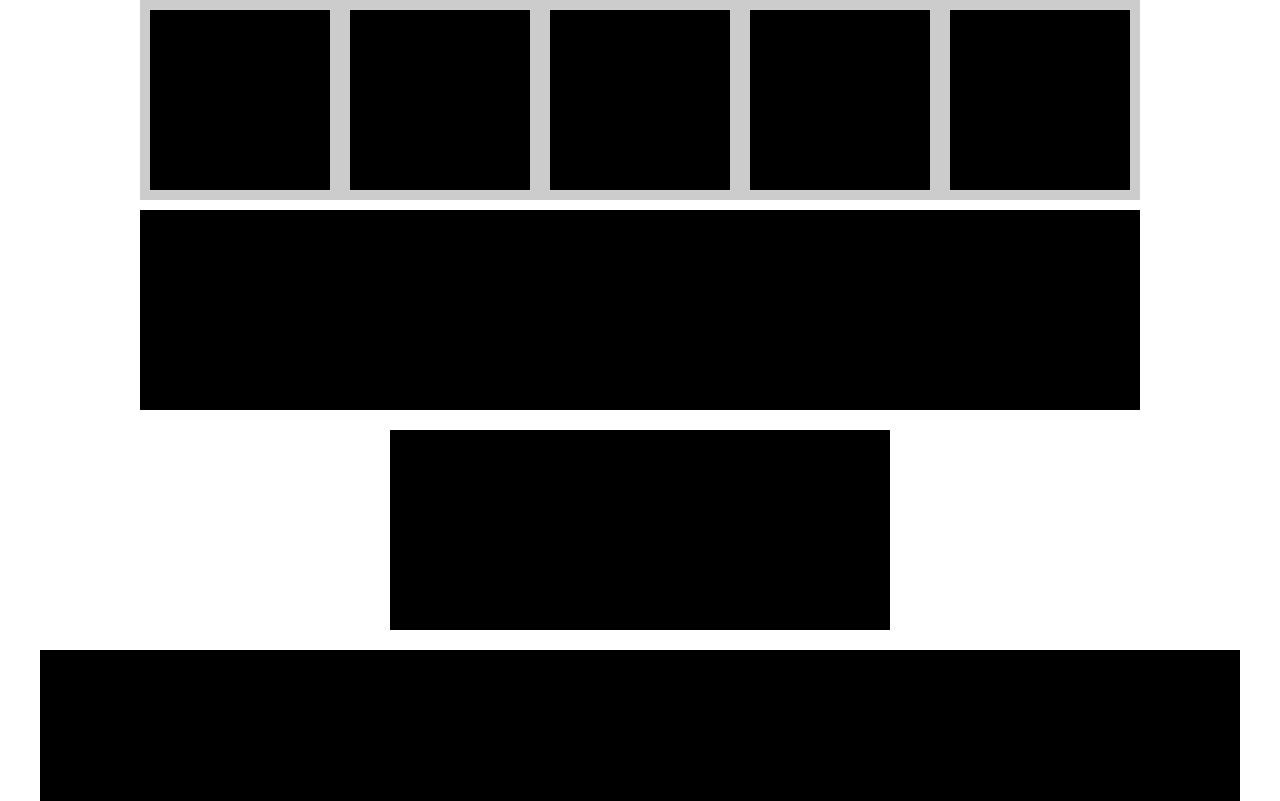
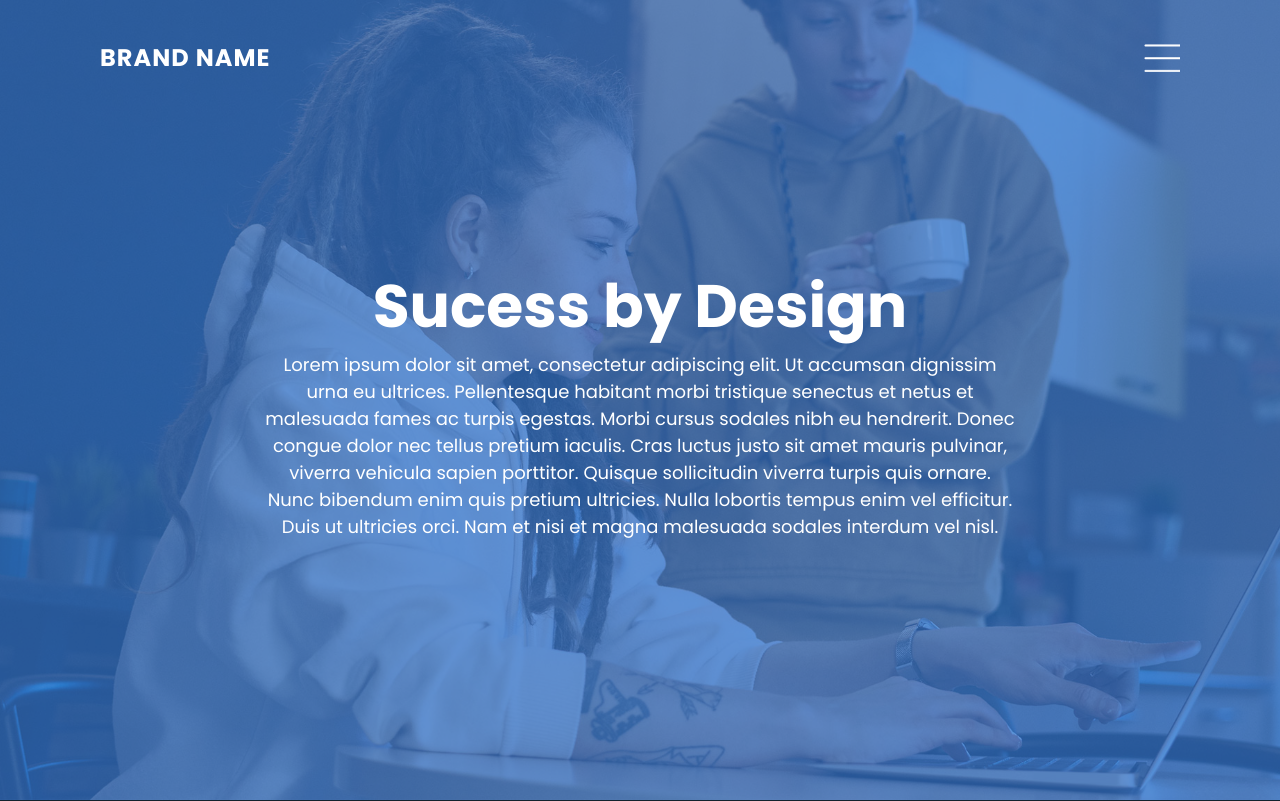
Before and after one commit to felipecepluki/responsive-real-world-website, a website: page index.html in a window 1280 px wide. Shown: the top 801 px of the page. Drawn offline with Linux system fonts and the light colour scheme.

Commit message:
feat(Banner and Section): design banner and header section

```diff
--- a/index.html
+++ b/index.html
@@ -5,18 +5,56 @@
     <link rel="stylesheet" type="text/css" href="style.css" />
     <meta http-equiv="X-UA-Compatible" content="IE=edge" />
     <meta name="viewport" content="width=device-width, initial-scale=1.0" />
-    <title>CSS Clac() | Try To Explain</title>
+    <title>Complete Responsive Website Design</title>
   </head>
   <body>
-    <div class="container">
-      <div class="box"></div>
-      <div class="box"></div>
-      <div class="box"></div>
-      <div class="box"></div>
-      <div class="box"></div>
+    <div class="wrapper">
+      <header>
+        <a href="#" class="logo">Brand Name</a>
+        <div class="toggle" onclick="toggleClassName()"></div>
+      </header>
+      <div class="sidebar">
+        <ul>
+          <li><a href="#">Home</a></li>
+          <li><a href="#">About</a></li>
+          <li><a href="#">Services</a></li>
+          <li><a href="#">Clients</a></li>
+          <li><a href="#">Testimonials</a></li>
+          <li><a href="#">Team</a></li>
+          <li><a href="#">Contact</a></li>
+        </ul>
+      </div>
+      <div class="banner">
+        <img src="./assets/bg.jpg" />
+        <div class="content">
+          <h2>Sucess by Design</h2>
+          <p>
+            Lorem ipsum dolor sit amet, consectetur adipiscing elit. Ut accumsan
+            dignissim urna eu ultrices. Pellentesque habitant morbi tristique
+            senectus et netus et malesuada fames ac turpis egestas. Morbi cursus
+            sodales nibh eu hendrerit. Donec congue dolor nec tellus pretium
+            iaculis. Cras luctus justo sit amet mauris pulvinar, viverra
+            vehicula sapien porttitor. Quisque sollicitudin viverra turpis quis
+            ornare. Nunc bibendum enim quis pretium ultricies. Nulla lobortis
+            tempus enim vel efficitur. Duis ut ultricies orci. Nam et nisi et
+            magna malesuada sodales interdum vel nisl.
+          </p>
+        </div>
+      </div>
     </div>
-    <div class="box2"></div>
-    <div class="box3"></div>
-    <div class="box4"></div>
+    <script type="text/javascript">
+      function toggleClassName() {
+        var sidebar = document.querySelector(".sidebar");
+        var wrapper = document.querySelector(".wrapper");
+        var toggle = document.querySelector(".toggle");
+        sidebar.classList.toggle("active");
+        wrapper.classList.toggle("active");
+        toggle.classList.toggle("active");
+      }
+      window.addEventListener("scroll", function () {
+        var header = document.querySelector("header");
+        header.classList.toggle("sticky", window.scrollY > 0);
+      });
+    </script>
   </body>
 </html>
--- a/style.css
+++ b/style.css
@@ -1,55 +1,140 @@
+@import url("https://fonts.googleapis.com/css2?family=Poppins:wght@200;300;400;500;600;700;800&family=Roboto&display=swap");
+
 * {
   margin: 0;
   padding: 0;
   box-sizing: border-box;
+  font-family: "Poppins", sans-serif;
 }
 
 body {
+  background: #12222d;
+  height: 1000px;
+}
+
+.wrapper {
+  position: relative;
+  transition: 0.5s;
+  left: 0;
+}
+
+.wrapper.active {
+  left: -400px;
+}
+
+header {
+  position: fixed;
+  top: 0;
+  left: 0;
+  width: 100%;
+  padding: 40px 100px;
+  display: flex;
+  justify-content: space-between;
+  align-items: center;
+  z-index: 10000;
+  transition: 0.5s;
+}
+
+header.sticky {
+  padding: 20px 100px;
+  background: #162c3b;
+}
+
+header .logo {
+  color: #fff;
+  text-decoration: none;
+  font-size: 24px;
+  text-transform: uppercase;
+  font-weight: 700;
+  letter-spacing: 1px;
+}
+
+header .toggle {
+  position: relative;
+  width: 36px;
+  height: 28px;
+  background: url(assets/toggle.png);
+  background-size: cover;
+  cursor: pointer;
+}
+
+header .toggle.active {
+  background: url(assets/close.png);
+  background-size: cover;
+}
+
+.banner {
+  position: relative;
+  width: 100%;
+  height: 100vh;
   display: flex;
   justify-content: center;
   align-items: center;
-  min-height: 100vh;
+  background: #3475ca;
+}
+
+.banner img {
+  position: absolute;
+  top: 0;
+  left: 0;
+  width: 100%;
+  height: 100%;
+  object-fit: cover;
+  opacity: 0.25;
+}
+
+.banner .content {
+  position: relative;
+  max-width: 750px;
+  text-align: center;
+}
+
+.banner .content h2 {
+  font-size: 60px;
+  color: #fff;
+}
+
+.banner .content p {
+  font-size: 18px;
+  color: #fff;
+}
+
+.sidebar {
+  position: fixed;
+  right: -400px;
+  top: 0;
+  width: 400px;
+  height: 100%;
+  background: #12222d;
+  display: flex;
+  justify-content: center;
+  align-items: center;
+  z-index: 100;
+  transition: 0.5s;
+}
+
+.sidebar.active {
+  right: 0;
+}
+
+.sidebar ul {
+  position: relative;
+  display: flex;
   flex-direction: column;
 }
 
-.container {
-  position: relative;
-  width: 1000px;
-  height: 200px;
-  display: flex;
-  background: #ccc;
+.sidebar ul li {
+  list-style: none;
+  margin: 5px 0;
 }
 
-.container .box {
-  position: relative;
-  min-width: calc(calc(100% / 5) - 20px);
-  height: calc(100% - 20px);
-  background: #000;
-  margin: 10px 10px 10px 10px;
+.sidebar ul li a {
+  color: #fff;
+  font-size: 30px;
+  font-weight: 400;
+  text-decoration: none;
 }
 
-.box2 {
-  position: relative;
-  width: calc(200px * 5);
-  height: 200px;
-  background: #000;
-  margin: 10px 0;
+.sidebar ul li a:hover {
+  color: #3f8ffc;
 }
-
-.box3 {
-  position: relative;
-  width: calc(2000px / 4);
-  height: 200px;
-  background: #000;
-  margin: 10px 0;
-}
-
-.box4 {
-  position: relative;
-  --w: 400px;
-  --h: 100px;
-  width: calc(var(--w) * 3);
-  height: calc(var(--h) * 5);
-  background: #000;
-  margin: 10px 0;
-}
```
